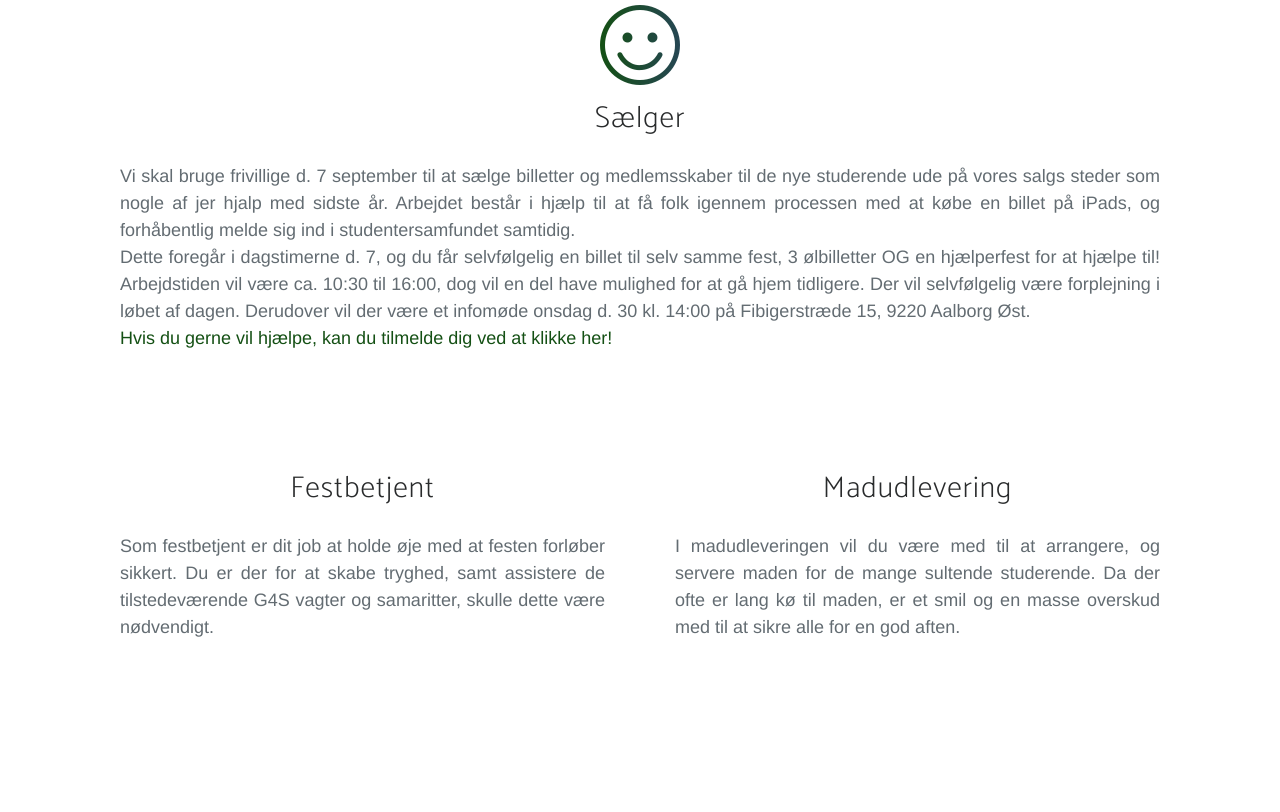
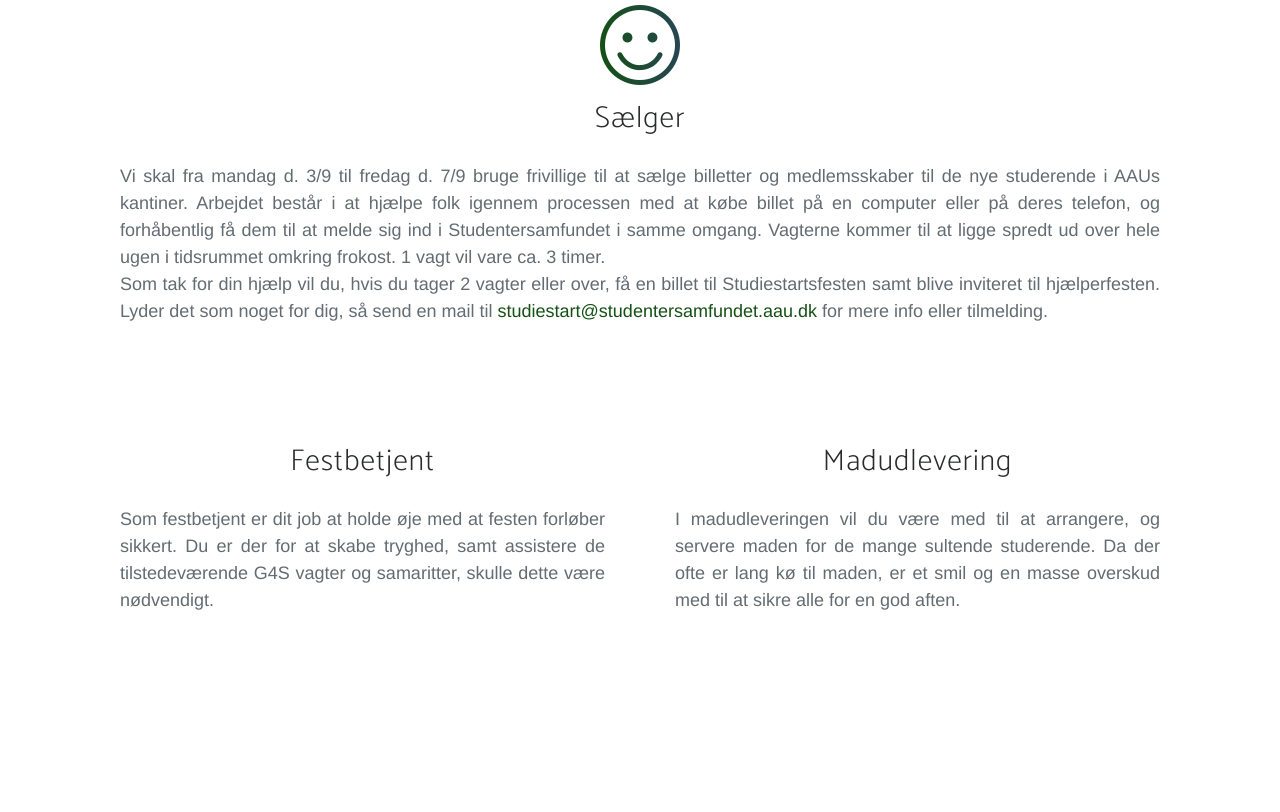
Before and after one commit to Studentersamfundet/blivfrivillig, a website: page index.html in a window 1280 px wide. Shown: the part 1111-1923 px from the top of the page. Drawn offline with Linux system fonts and the light colour scheme; a web font is replaced by a local one.

Commit message:
Ændret sælger tekst.

```diff
--- a/index.html
+++ b/index.html
@@ -113,18 +113,12 @@
                                     <i class="icon-emotsmile text-primary"></i>
                                     <h3 style="margin-top: 0.5em;">Sælger</h3>
                                     <p class="text-muted">
-                                        Vi skal bruge frivillige d. 7 september til at sælge billetter og medlemsskaber til de nye studerende ude på vores salgs
-                                        steder som nogle af jer hjalp med sidste år. Arbejdet består i hjælp til at få folk
-                                        igennem processen med at købe en billet på iPads, og forhåbentlig melde sig ind i
-                                        studentersamfundet samtidig.
-                                        <br> Dette foregår i dagstimerne d. 7, og du får selvfølgelig en billet til selv samme
-                                        fest, 3 ølbilletter OG en hjælperfest for at hjælpe til! Arbejdstiden vil være ca.
-                                        10:30 til 16:00, dog vil en del have mulighed for at gå hjem tidligere. Der vil selvfølgelig
-                                        være forplejning i løbet af dagen. Derudover vil der være et infomøde onsdag d. 30
-                                        kl. 14:00 på Fibigerstræde 15, 9220 Aalborg Øst.
-                                        <br>
-
-                                        <a style="color: #145014;" href="https://confirmsubscription.com/h/t/FD05BA35BCFC4415">Hvis du gerne vil hjælpe, kan du tilmelde dig ved at klikke her!</a>
+                                        Vi skal fra mandag d. 3/9 til fredag d. 7/9 bruge frivillige til at sælge billetter og medlemsskaber til de nye studerende i AAUs kantiner.
+Arbejdet består i at hjælpe folk igennem processen med at købe billet på en computer eller på deres telefon, og forhåbentlig få dem til at melde sig ind i Studentersamfundet i samme omgang.
+Vagterne kommer til at ligge spredt ud over hele ugen i tidsrummet omkring frokost. 1 vagt vil vare ca. 3 timer.<br>
+Som tak for din hjælp vil du, hvis du tager 2 vagter eller over, få en
+billet til Studiestartsfesten samt blive inviteret til hjælperfesten.
+Lyder det som noget for dig, så send en mail til <a style="color: #145014;" href="mailto:studiestart@studentersamfundet.aau.dk">studiestart@studentersamfundet.aau.dk</a> for mere info eller tilmelding.
                                     </p>
                                 </div>
                             </div>
```
